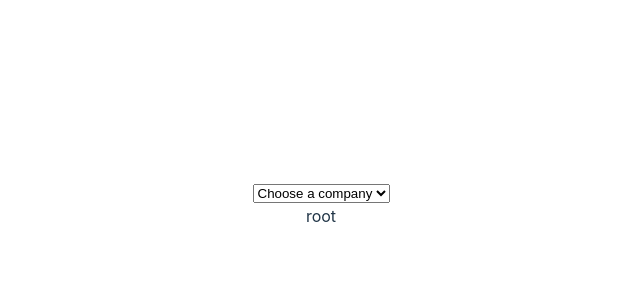
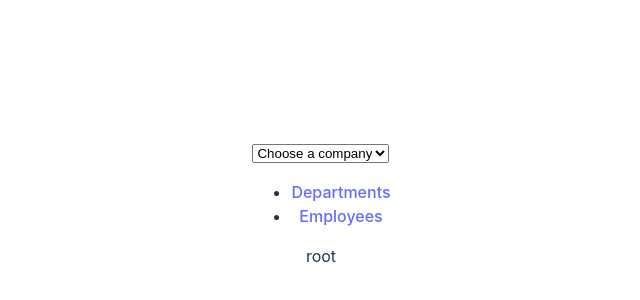
Before and after one commit to Sa-ar/runai-home-assignment, a React (Vite) app: page / in a window 1280 px wide. Shown: the part 196-496 px from the top of the page, without its empty margins (319-959 px from the left). Built offline with nearby package versions, Linux system fonts and the light colour scheme.

Commit message:
add side nav

```diff
--- a/src/App.tsx
+++ b/src/App.tsx
@@ -9,8 +9,9 @@ import Header from "./components/Header";
 import Root from './routes/root';
 import Employees from "./routes/employees";
 import Departments from "./routes/departments";
+import ErrorPage from "./routes/error-page";
+import SideNav from "./components/SideNav";
 import './App.css';
-import ErrorPage from "./routes/error-page";
 
 dbInit();
 
@@ -42,6 +43,7 @@ function App() {
     <div className="App">
       <CompanyContext.Provider value={value}>
         <Header />
+        <SideNav />
         <RouterProvider router={router} />
       </CompanyContext.Provider>
     </div>
--- /dev/null
+++ b/src/components/SideNav.tsx
@@ -0,0 +1,16 @@
+function SideNav() {
+  return (
+    <aside>
+      <ul>
+        <li>
+          <a href="./departments">Departments</a>
+        </li>
+        <li>
+          <a href="./employees">Employees</a>
+        </li>
+      </ul>
+    </aside>
+  );
+}
+
+export default SideNav;
```
